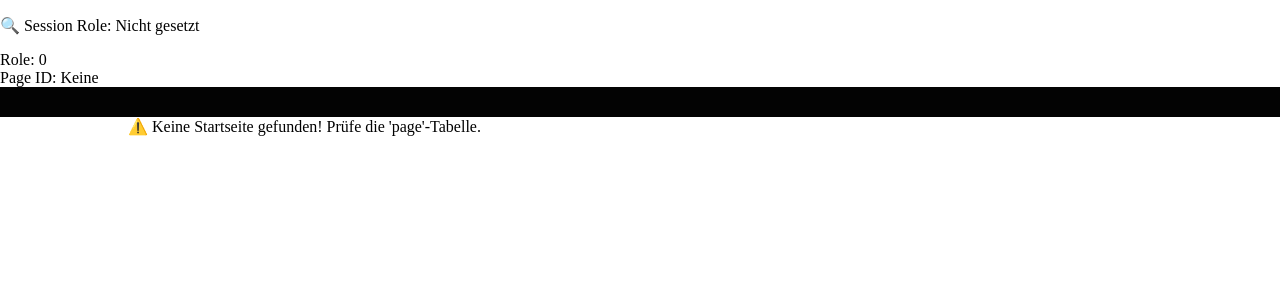
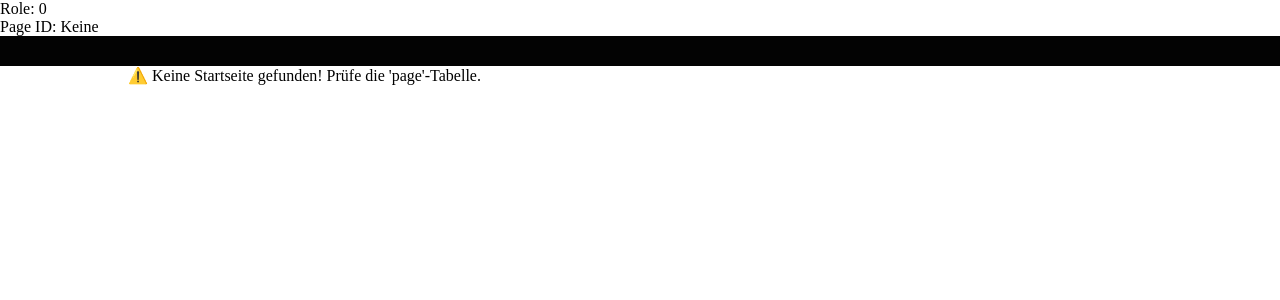
Before and after one commit to reinerhorn/dev.h-and-d.eu, a PHP site: page / in a window 1280 px wide. Shown: the top 300 px of the page. Run offline with PHP 8.4, Linux system fonts and the light colour scheme; data that the repository does not hold is empty.

Commit message:
git push -u origin main

```diff
--- a/index.php
+++ b/index.php
@@ -1,6 +1,6 @@
 <?php
 include_once $_SERVER['DOCUMENT_ROOT'] . "/inc/session.php";
-echo "<p>🔍 Session Role: " . ($_SESSION['role'] ?? 'Nicht gesetzt') . "</p>";
+#echo "<p>🔍 Session Role: " . ($_SESSION['role'] ?? 'Nicht gesetzt') . "</p>";
 #include_once $_SERVER['DOCUMENT_ROOT'] . "/inc/web_besucher.php";
 
 // Datenbankverbindung
```
